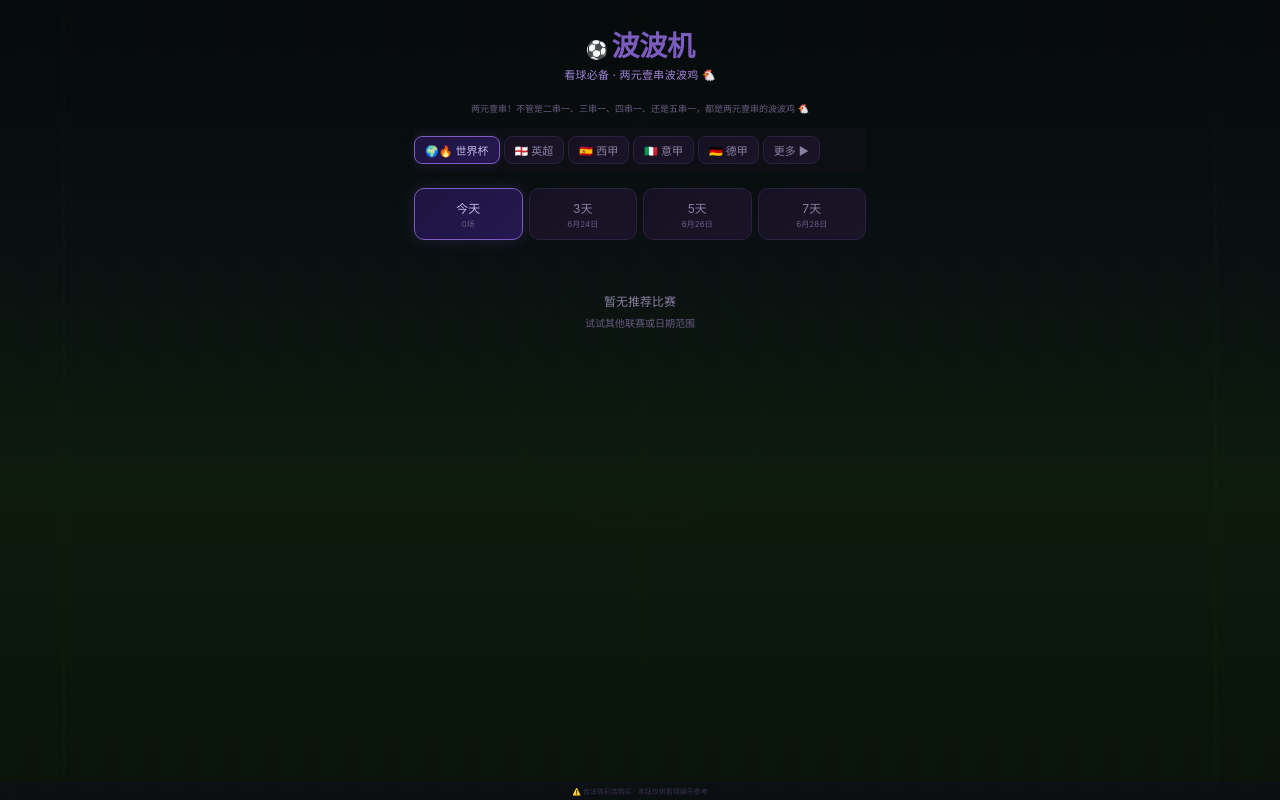
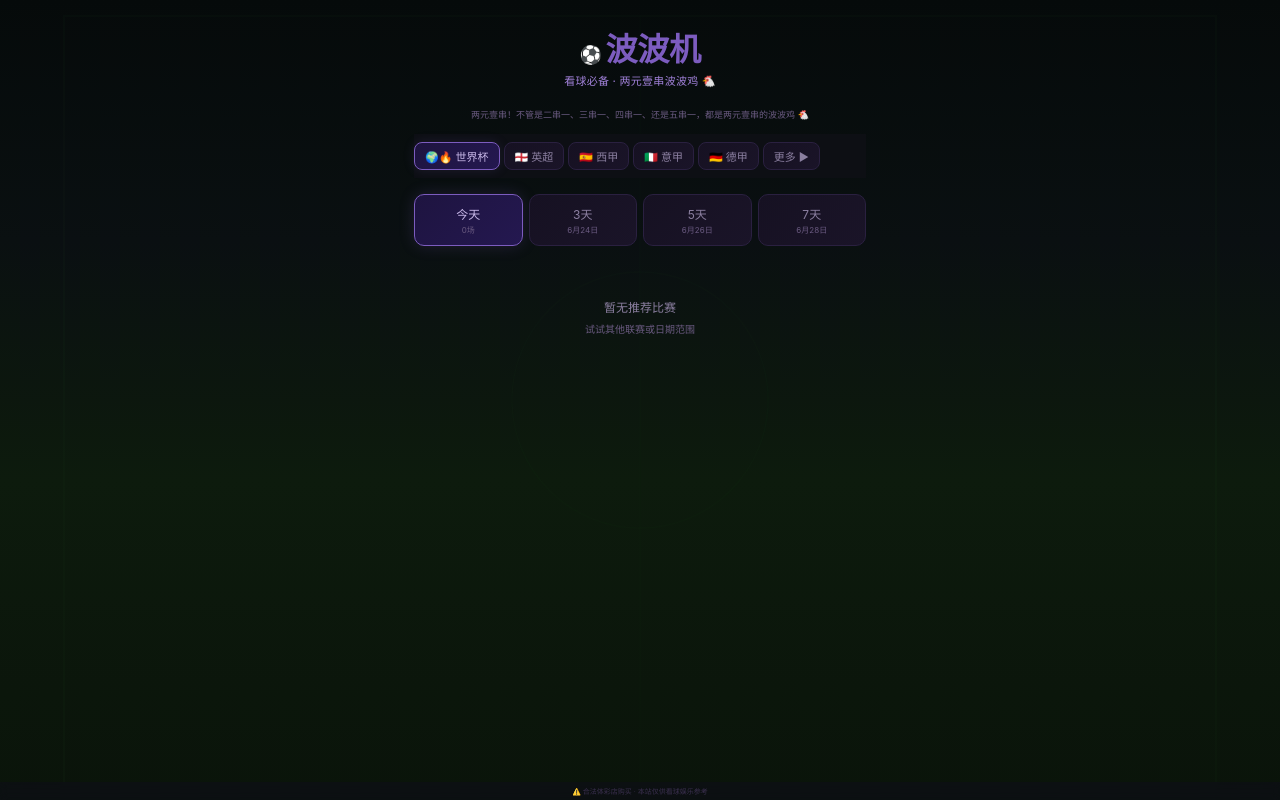
Before and after one commit to k38mail-star/k38-tip, a Flask app: page /v84 in a window 1280 px wide. Run offline with Flask 3, Linux system fonts and the light colour scheme; data that the repository does not hold is empty; parts of the project's set-up code (start-up, migrations or seed data) failed here and were passed over.

Commit message:
最终: 大字波波机+上限6串1
⚽ 波波机 32px大字
最多6串1: 选超过6场自动取前6
AI智能选串(几串一最佳)功能待明日开发
晚安 🌙

```diff
--- a/templates/v84-kimi-a.html
+++ b/templates/v84-kimi-a.html
@@ -146,7 +146,7 @@
 </style>
 </head>
 <body>
-<h1>⚽ <span style="font-size:28px">波波机</span></h1>
+<h1>⚽ <span style="font-size:32px">波波机</span></h1>
 <div class="subtitle" style="font-size:11px;color:#a080d8;font-weight:500">看球必备 · 两元壹串波波鸡 🐔</div>
 <div style="text-align:center;font-size:9px;color:#6a5a80;margin-bottom:12px;line-height:1.5">
 两元壹串！不管是二串一、三串一、四串一、还是五串一，都是两元壹串的波波鸡 🐔
@@ -317,8 +317,7 @@ let _animTimer=null;
 function skipAndClose(){
   clearTimeout(_animTimer);
   closeAnim();
-  // If there was a pending result, show it now quickly
-  const n=st.picks.size;
+  const n=Math.min(st.picks.size,6);
   if(n>=2){
     const result=document.getElementById('animResult');
     result.classList.add('s');
@@ -457,11 +456,12 @@ function render(){
   }
 }
 function up(){
-  const n=st.picks.size;document.getElementById('sc').textContent=n;document.getElementById('gb').disabled=n<2;
+  const actual=st.picks.size;const capped=Math.min(actual,6);
+  document.getElementById('sc').textContent=actual;document.getElementById('gb').disabled=actual<2;
   const tag=document.getElementById('comboTag');
   const hint=document.getElementById('fbHint');
-  if(n<2){tag.textContent='—';if(hint)hint.textContent='选 2 场以上生成组合'}
-  else{tag.textContent=(n==2?'2串1':n+'串1');if(hint)hint.textContent='选'+n+'场 · 已就绪 ✓'}}
+  if(actual<2){tag.textContent='—';if(hint)hint.textContent='选 2 场以上生成组合'}
+  else{const maxT=capped==2?'2串1':capped+'串1';tag.textContent=maxT;if(hint)hint.textContent=actual>6?'已选'+actual+'场·取前6串1 ✓':'选'+actual+'场·已就绪 ✓'}}
 
 // Global toggle function
 function togCK(el,id){
@@ -473,7 +473,8 @@ function togCK(el,id){
 
 // ===== Animation =====
 function startAnim(){
-  const n=st.picks.size;
+  const actual=st.picks.size;
+  const n=Math.min(actual,6);
   if(n<2)return;
   const overlay=document.getElementById('animOverlay');
   const balls=document.getElementById('animBalls');
```
